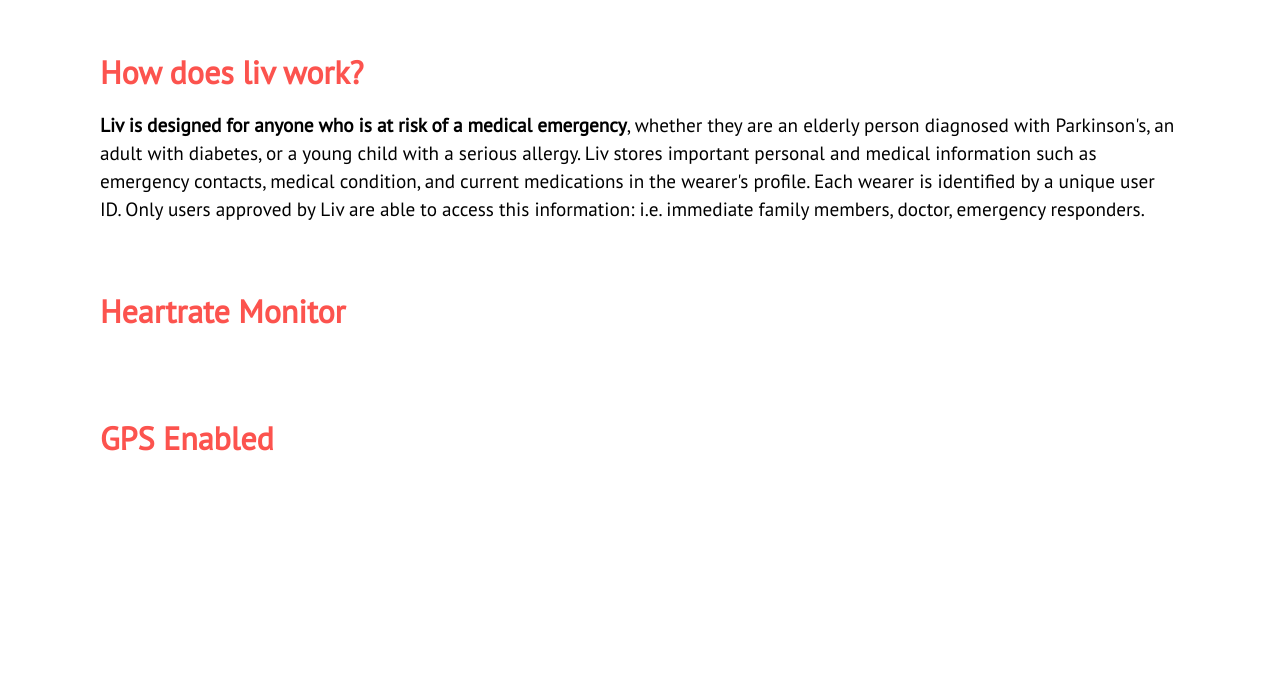
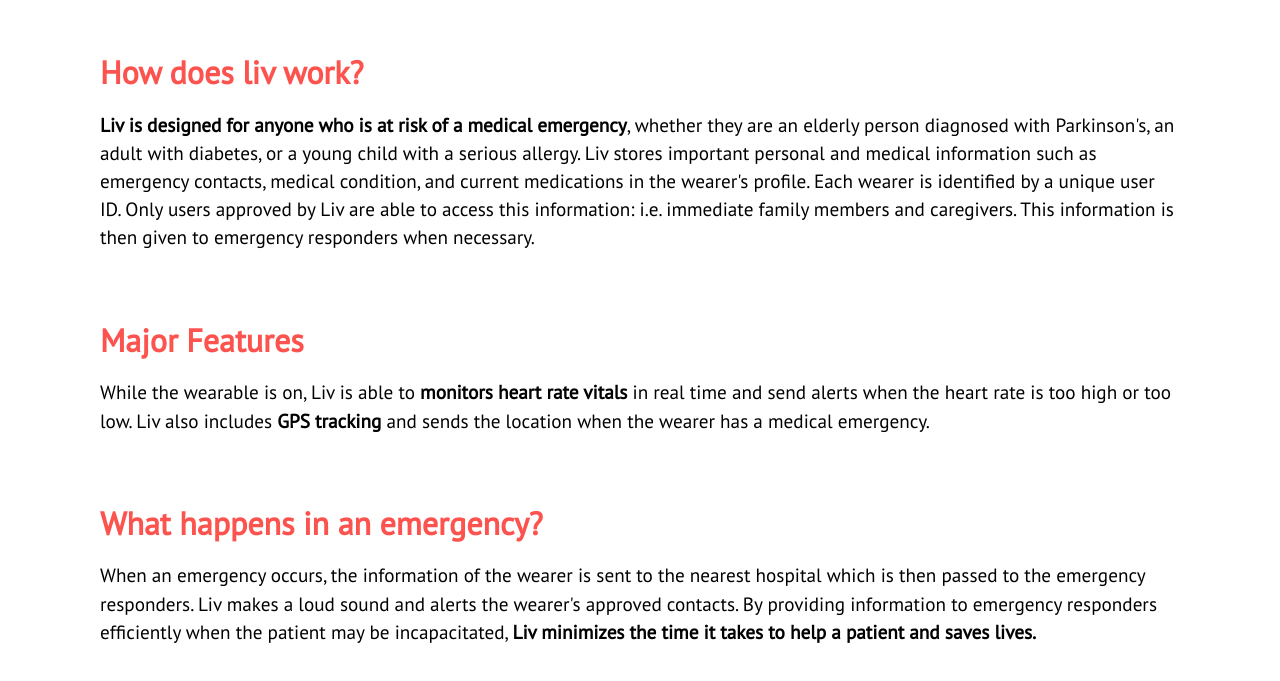
Before and after one commit to LucaKoval/Liv, a React (Create React App) app in the folder client/: page / in a window 1280 px wide. Shown: the part 689-1370 px from the top of the page. Before the commit the page ends 1166 px from the top, so only its background shows below. Built offline with nearby package versions, Linux system fonts and the light colour scheme.

Commit message:
updated home page

```diff
--- a/client/src/css/home.css
+++ b/client/src/css/home.css
@@ -30,7 +30,6 @@
     font-size: 2.5vw;
     line-height: 6vw;
     margin-left: 100px;
-    margin-top: 50px;
     color: #FC534E;
 }
 
@@ -39,4 +38,5 @@
     line-height: 2.2vw;
     margin-left: 100px;
     margin-right: 100px;
+    margin-bottom: 50px;
 }
--- a/client/src/pages/Home.jsx
+++ b/client/src/pages/Home.jsx
@@ -16,15 +16,23 @@ class Home extends Component {
                     <div class = "title"><b>liv</b><br/></div>
                     <div class = "subtitle">Swedish for life, <em>liv</em> is a <b>wearable medical assistant</b> on your wrist that
                         automates the process of seeking emergency care.</div>
+
                     <div class = "description-name"><b>How does liv work?</b><br/></div>
                     <div class = "description"><b>Liv is designed for anyone who is at risk of a medical emergency</b>, whether they are
                         an elderly person diagnosed with Parkinson's, an adult with diabetes, or a young child with a serious allergy.
                         Liv stores important personal and medical information such as emergency contacts, medical condition, and current medications in the wearer's profile.
-                         Each wearer is identified by a unique user ID.
-                        Only users approved by Liv are able to access this information: i.e. immediate family members, doctor, emergency responders. </div>
-                    <div class = "description-name"><b>Heartrate Monitor</b></div>
-                    <div class = "description-name"><b>GPS Enabled</b></div>
-                    <div class = "description"></div>
+                        Each wearer is identified by a unique user ID.
+                        Only users approved by Liv are able to access this information: i.e. immediate family members and caregivers.
+                        This information is then given to emergency responders when necessary.</div>
+
+                    <div class = "description-name"><b>Major Features</b></div>
+                        <div class = "description">While the wearable is on, Liv is able to <b>monitors heart rate vitals</b> in real time and send alerts when the heart rate is too high or too low.
+                        Liv also includes <b>GPS tracking</b> and sends the location when the wearer has a medical emergency.</div>
+
+                    <div class = "description-name"><b>What happens in an emergency?</b></div>
+                    <div class = "description">When an emergency occurs, the information of the wearer is sent to the nearest hospital which is then passed to the emergency responders.
+                    Liv makes a loud sound and alerts the wearer's approved contacts. By providing information to emergency responders efficiently
+                    when the patient may be incapacitated, <b>Liv minimizes the time it takes to help a patient and saves lives. </b></div>
                 </div>
             </div>
         )
```
